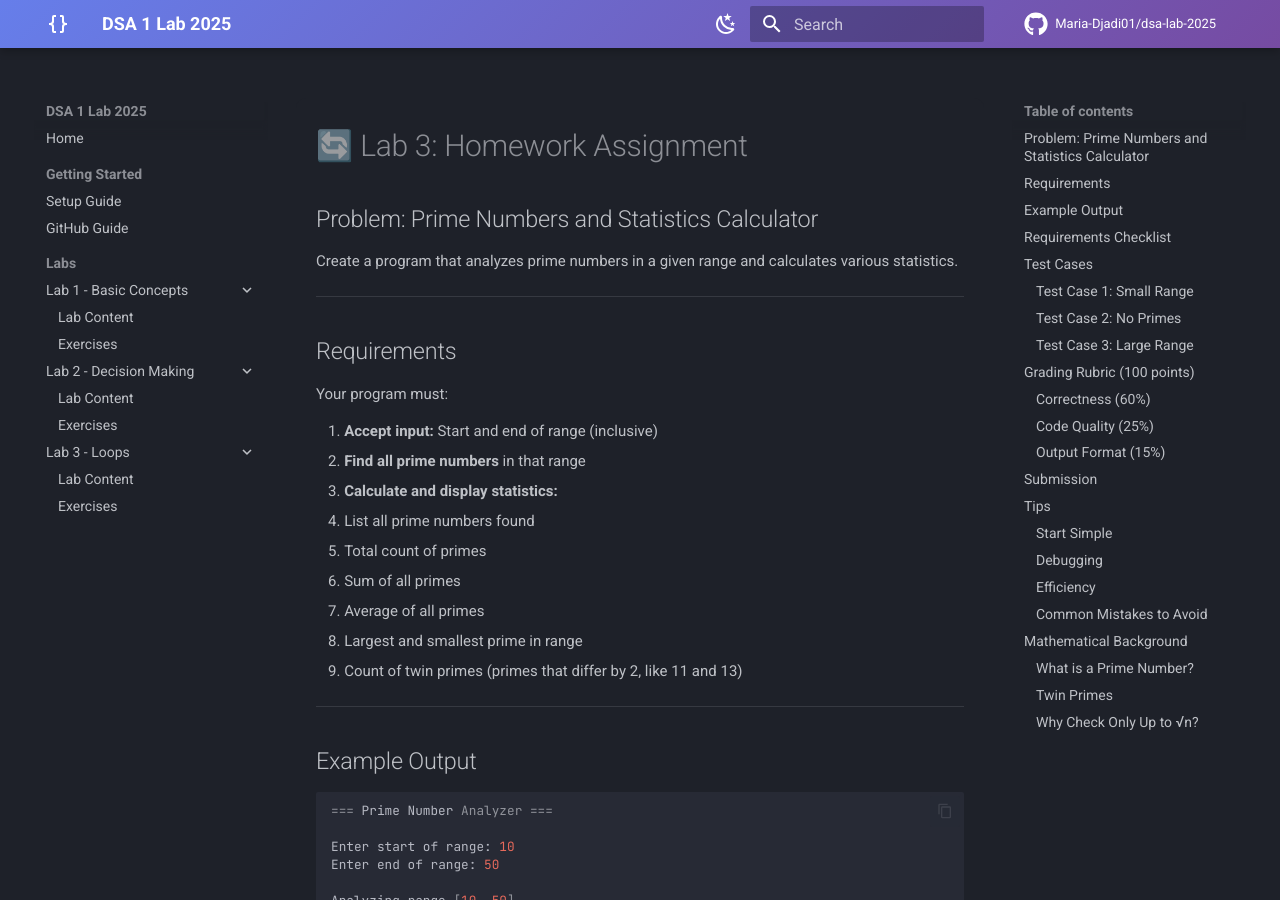
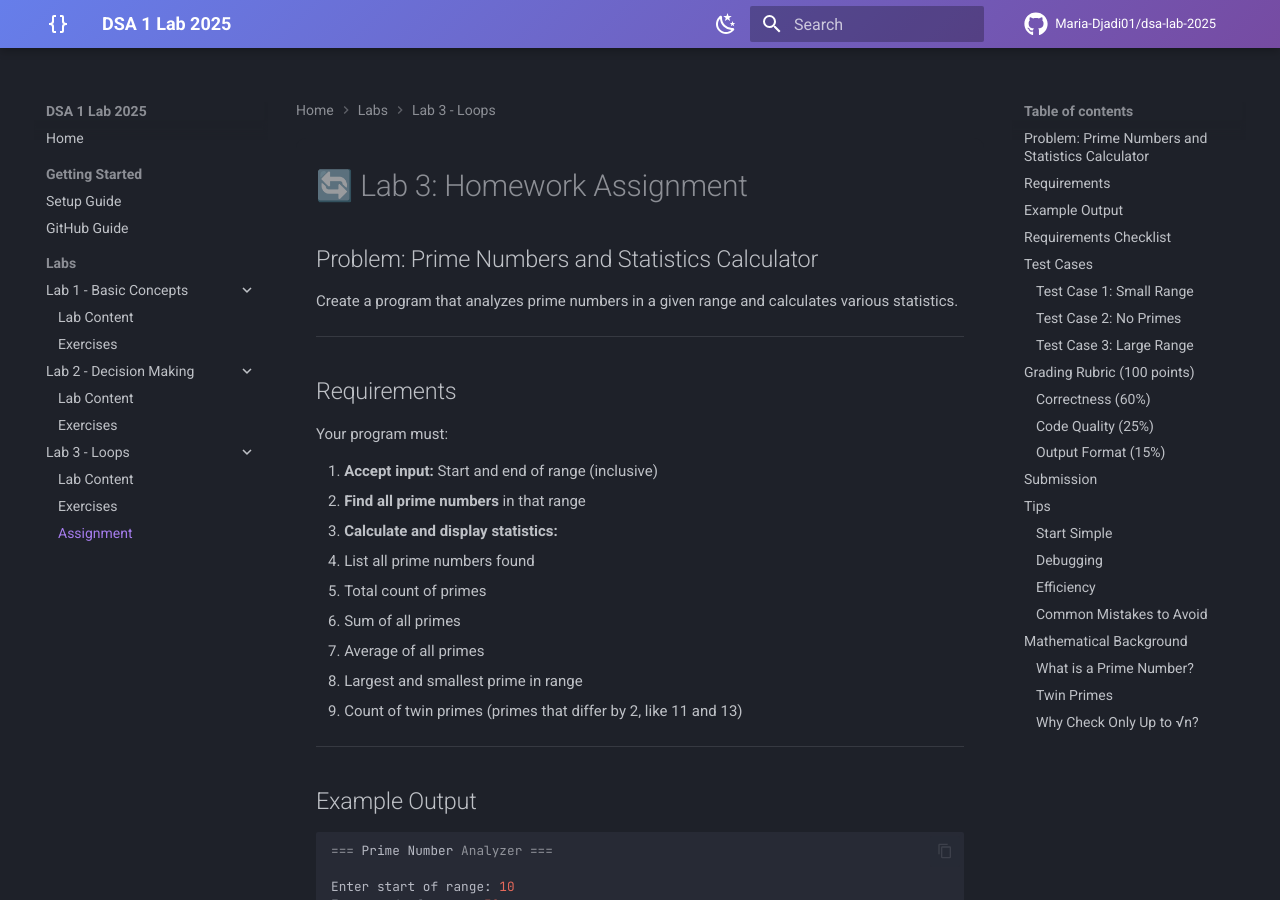
Before and after one commit to Maria-Djadi01/dsa-lab-2025, an MkDocs documentation site: the page built from docs/lab3/assignment.md, in a window 1280 px wide and 900 px high. Built offline with MkDocs 1.6.1 and Material for MkDocs 9.7.7, drawn with Linux system fonts in a browser that asks for light colours; comment, search, counter and statistics services are not loaded.

Commit message:
Add assigment and solutions

```diff
--- a/mkdocs.yml
+++ b/mkdocs.yml
@@ -86,6 +86,7 @@ nav:
       - Lab 3 - Loops:
           - Lab Content: lab3/lab3.md
           - Exercises: lab3/exercises.md
+          - Assignment: lab3/assignment.md
 # Markdown extensions for better content
 markdown_extensions:
   - pymdownx.highlight:
```
